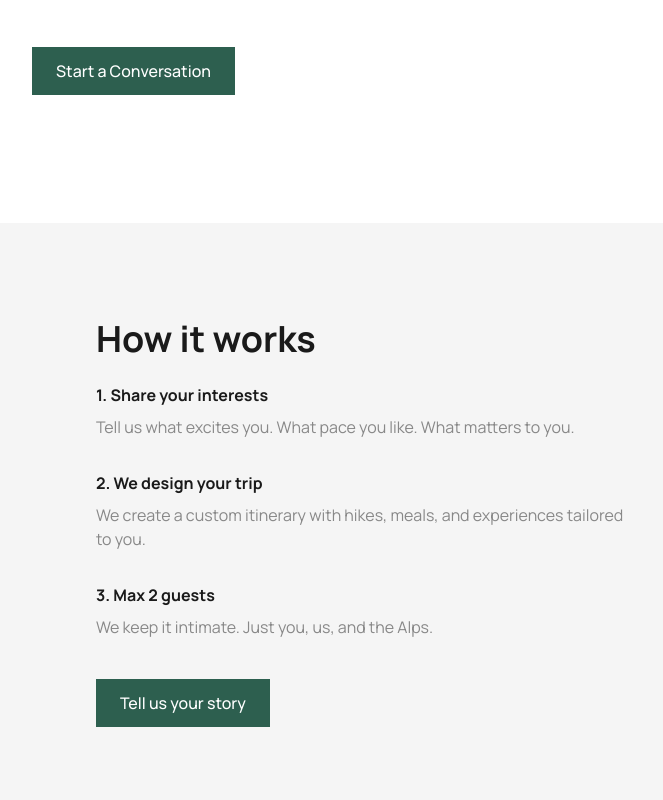
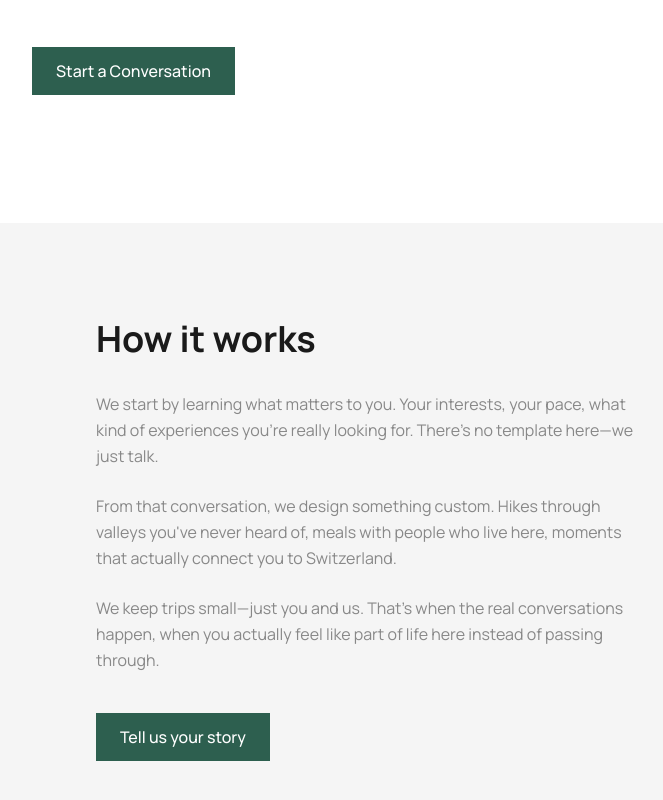
Before and after one commit to nitishspatkar/anvaya, a Next.js app: page / in a window 1280 px wide. Shown: the part 526-1326 px from the top of the page, without its empty margins (272-935 px from the left). Built offline with nearby package versions, Linux system fonts and the light colour scheme.

Commit message:
feat: rewrite explanation to conversational style
Eliminate numbered steps for more natural, personal tone.

```diff
--- a/components/sections/initial-inquiry.tsx
+++ b/components/sections/initial-inquiry.tsx
@@ -4,25 +4,22 @@ export default function InitialInquiry() {
   return (
     <section className="py-16 md:py-24 bg-muted">
       <div className="max-w-2xl mx-auto px-8 md:px-16">
-        <h2 className="text-3xl md:text-4xl font-bold text-foreground mb-6">
+        <h2 className="text-3xl md:text-4xl font-bold text-foreground mb-8">
           How it works
         </h2>
 
-        <div className="space-y-8 mb-10">
-          <div>
-            <h3 className="font-bold text-foreground mb-2">1. Share your interests</h3>
-            <p className="text-muted-foreground">Tell us what excites you. What pace you like. What matters to you.</p>
-          </div>
+        <div className="space-y-6 mb-10 text-muted-foreground leading-relaxed">
+          <p>
+            We start by learning what matters to you. Your interests, your pace, what kind of experiences you're really looking for. There's no template here—we just talk.
+          </p>
 
-          <div>
-            <h3 className="font-bold text-foreground mb-2">2. We design your trip</h3>
-            <p className="text-muted-foreground">We create a custom itinerary with hikes, meals, and experiences tailored to you.</p>
-          </div>
+          <p>
+            From that conversation, we design something custom. Hikes through valleys you've never heard of, meals with people who live here, moments that actually connect you to Switzerland.
+          </p>
 
-          <div>
-            <h3 className="font-bold text-foreground mb-2">3. Max 2 guests</h3>
-            <p className="text-muted-foreground">We keep it intimate. Just you, us, and the Alps.</p>
-          </div>
+          <p>
+            We keep trips small—just you and us. That's when the real conversations happen, when you actually feel like part of life here instead of passing through.
+          </p>
         </div>
 
         <Link
```
